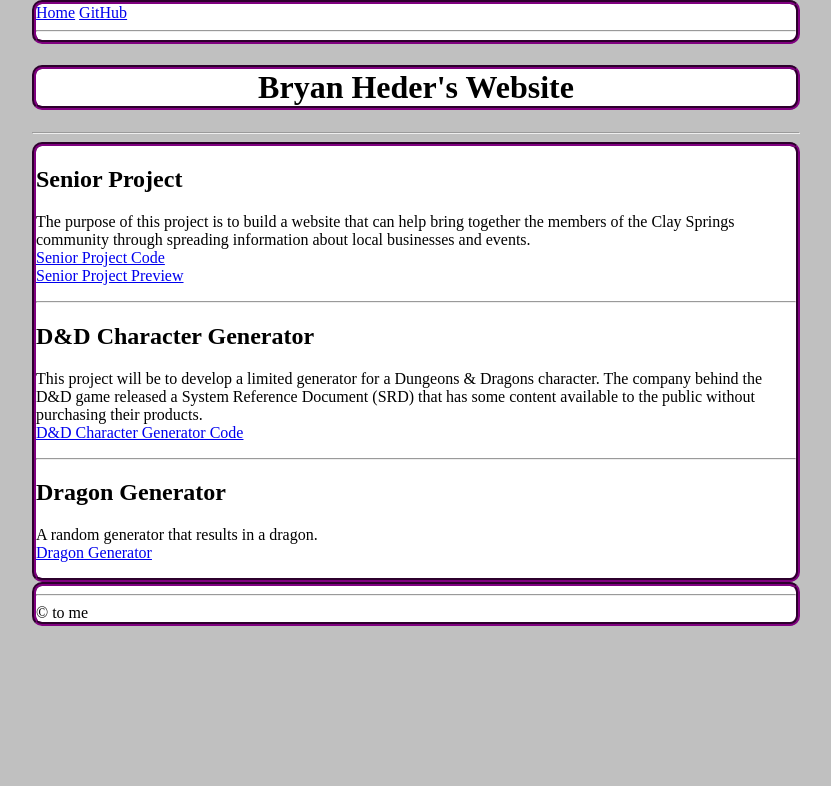
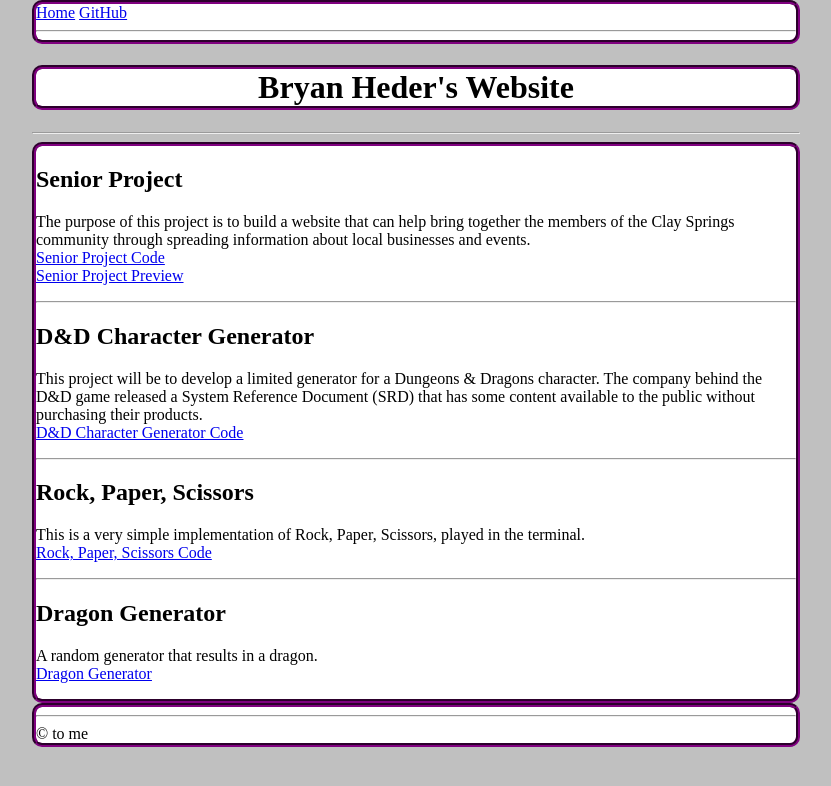
Before and after one commit to BEHeder/BEHeder.github.io, a Jekyll site: the page built from index.md, in a window 1280 px wide. Shown: the top 786 px of the page, without its empty margins (224-1055 px from the left). Built offline with Jekyll 4.4.1, drawn with Linux system fonts in a browser that asks for light colours.

Commit message:
Update index.md

```diff
--- a/index.md
+++ b/index.md
@@ -30,6 +30,16 @@ title: Bryan Heder's Website
 </p>
 <hr>
 
+<h2>Rock, Paper, Scissors</h2>
+<p>
+  This is a very simple implementation of Rock, Paper, Scissors, played in the terminal.
+  <br>
+  <a href="https://github.com/BEHeder/BEHeder.github.io/tree/main/RPS">
+    Rock, Paper, Scissors Code
+  </a>
+</p>
+<hr>
+
 <h2>Dragon Generator</h2>
 <p>
   A random generator that results in a dragon.
```
